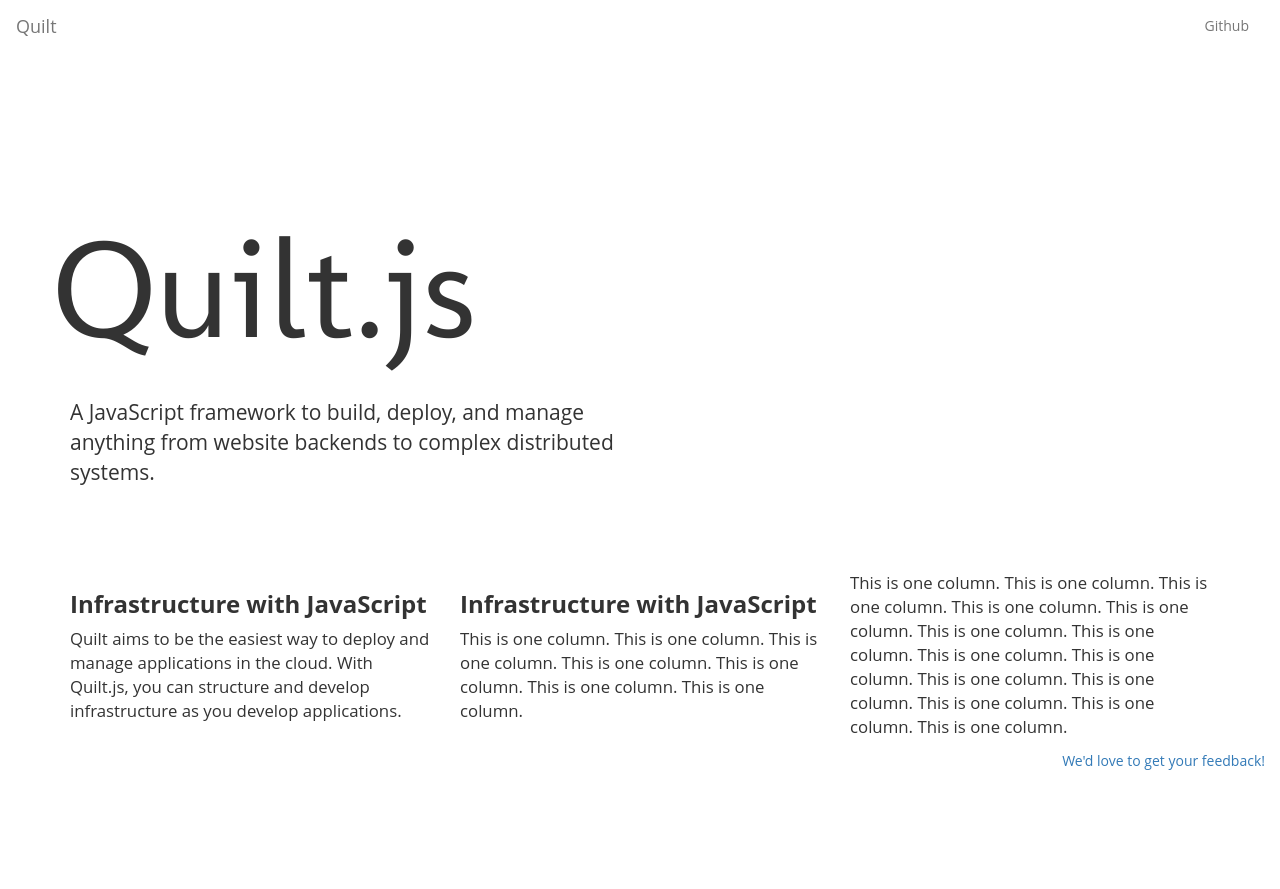
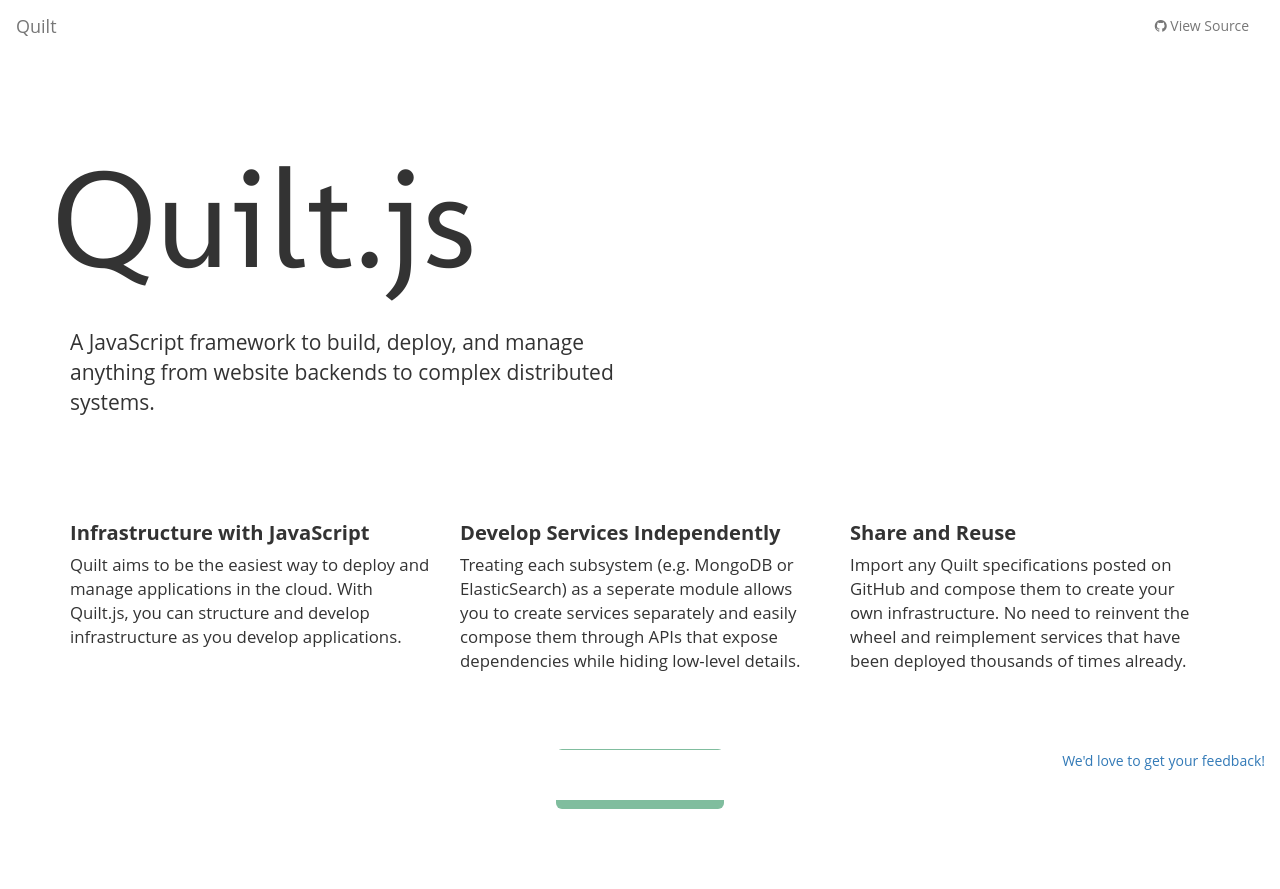
Before and after one commit to LuiseV/quilt.io, a PHP site: page / in a window 1280 px wide. Before the commit the page ends 770 px from the top, so only its background shows below. Run offline with PHP 8.4, Linux system fonts and the light colour scheme; some libraries are stand-ins or nearby versions.

Commit message:
Added detail boxes and GitHub logo

```diff
--- a/public/css/index.css
+++ b/public/css/index.css
@@ -4,16 +4,16 @@
 
 .landing {
 	text-align: left;
-	/*margin-left: 8em;*/
 }
 
 h3 {
 	font-weight: bold;
+	font-size: 120%;
 }
 
 .landing .landing-title h1 {
 	font-family: 'Molengo';
-	margin-top: 1em;
+	margin-top: 0.5em;
 	font-size: 1000%;
 }
 
@@ -48,16 +48,25 @@ h3 {
 
 .details .info {
 	margin-bottom: 2em;
-	/*border: 1em;*/
 	font-size: 120%;
-	/*padding-right: 4em;
-	padding-top: 1em;
-	padding-bottom: 1em;*/
-	/*color: white;*/
 }
 
-/*.classWithPad {
-	background-color: green;
-	height: auto;
-	padding:1em;
-}*/
+.btn {
+	background-color: #80bd9e;
+	text-transform: uppercase;
+	border: #80bd9e;
+	color: white;
+	padding: 18px 28px;
+}
+
+.btn a {
+	color: white;
+}
+
+.get-started {
+	margin-top: 3em;
+}
+
+body {
+	padding-bottom: 80px;
+}
--- a/public/index.html
+++ b/public/index.html
@@ -7,7 +7,7 @@
   <link rel="stylesheet" href="https://maxcdn.bootstrapcdn.com/bootstrap/3.3.7/css/bootstrap.min.css">
   <link rel="stylesheet" type="text/css" href="/css/index.css">
   <link rel="stylesheet" type="text/css" href="//fonts.googleapis.com/css?family=Molengo" />
-
+  <link rel="stylesheet" href="https://cdnjs.cloudflare.com/ajax/libs/font-awesome/4.7.0/css/font-awesome.min.css">
 
   <script src="https://ajax.googleapis.com/ajax/libs/jquery/3.1.1/jquery.min.js"></script>
   <script src="https://maxcdn.bootstrapcdn.com/bootstrap/3.3.7/js/bootstrap.min.js"></script>
@@ -30,7 +30,7 @@
     <!-- Collect the nav links, forms, and other content for toggling -->
     <div class="collapse navbar-collapse" id="collapsed-bar">
       <ul class="nav navbar-nav navbar-right">
-        <li><a href="https://www.github.com/netSys/quilt">Github</a></li>
+        <li><a href="https://www.github.com/netSys/quilt"><i class="fa fa-github" aria-hidden="true"></i> View Source</a></li>
       </ul>
     </div><!-- /.navbar-collapse -->
   </div><!-- /.container-fluid -->
@@ -55,14 +55,23 @@
           </div>
 
           <div class="col-xs-12 col-sm-4 info">
-            <h3>Infrastructure with JavaScript</h3>
-            This is one column. This is one column. This is one column. This is one column. This is one column. This is one column. This is one column.
+            <h3>Develop Services Independently</h3>
+            Treating each subsystem (e.g. MongoDB or ElasticSearch) as a seperate module allows you to create services separately and easily compose them through APIs that expose dependencies while hiding low-level details.
           </div>
 
           <div class="col-xs-12 col-sm-4 info">
-            This is one column. This is one column. This is one column. This is one column. This is one column. This is one column. This is one column. This is one column. This is one column. This is one column. This is one column. This is one column. This is one column. This is one column.
+            <h3>Share and Reuse</h3>
+            Import any Quilt specifications posted on GitHub and compose them to create your own infrastructure. No need to reinvent the wheel and reimplement services that have been deployed thousands of times already.
           </div>
 
+        </div>
+      </div>
+
+      <div class="row">
+        <div class="get-started text-center">
+          <button type="button" class="btn btn-lg">
+            <a href="https://github.com/NetSys/quilt/blob/master/docs/GettingStarted.md">Get Started</a>
+          </button>
         </div>
       </div>
     </div>
```
